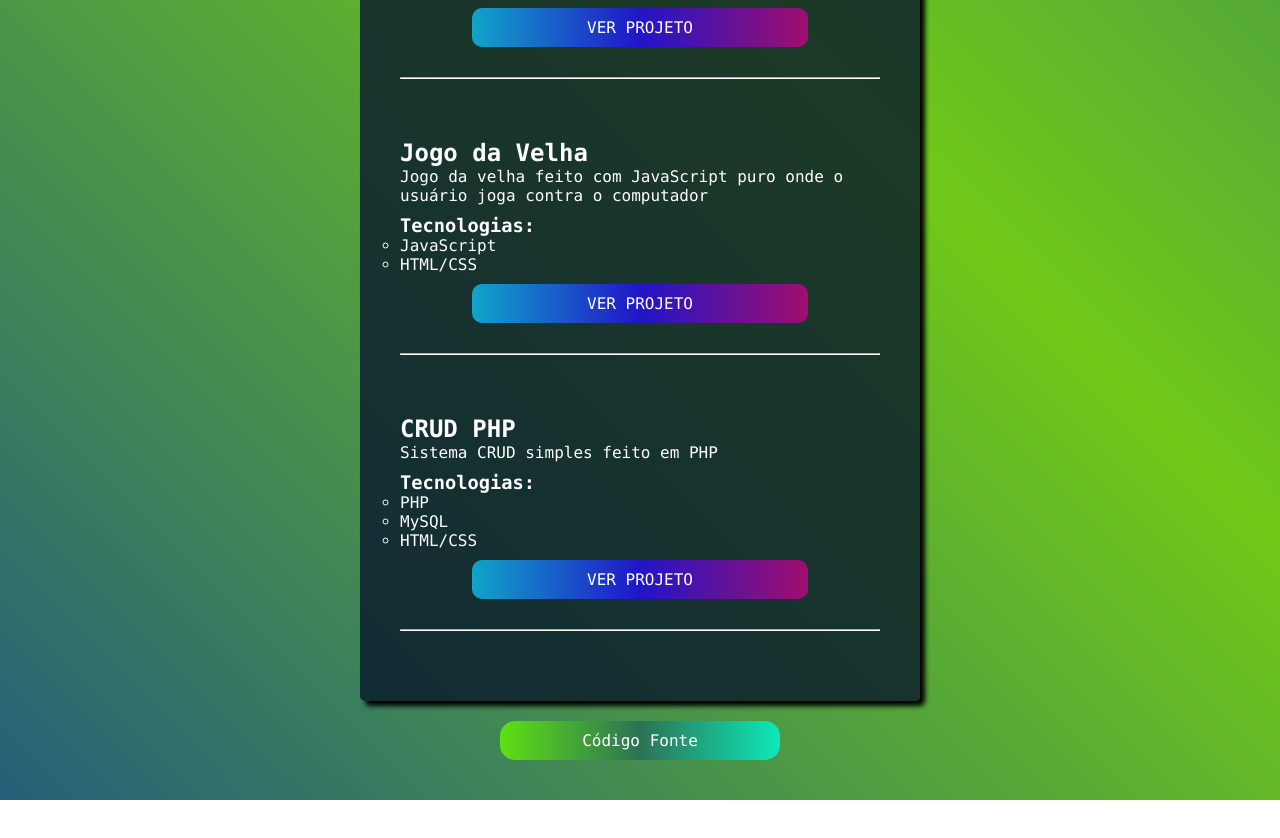
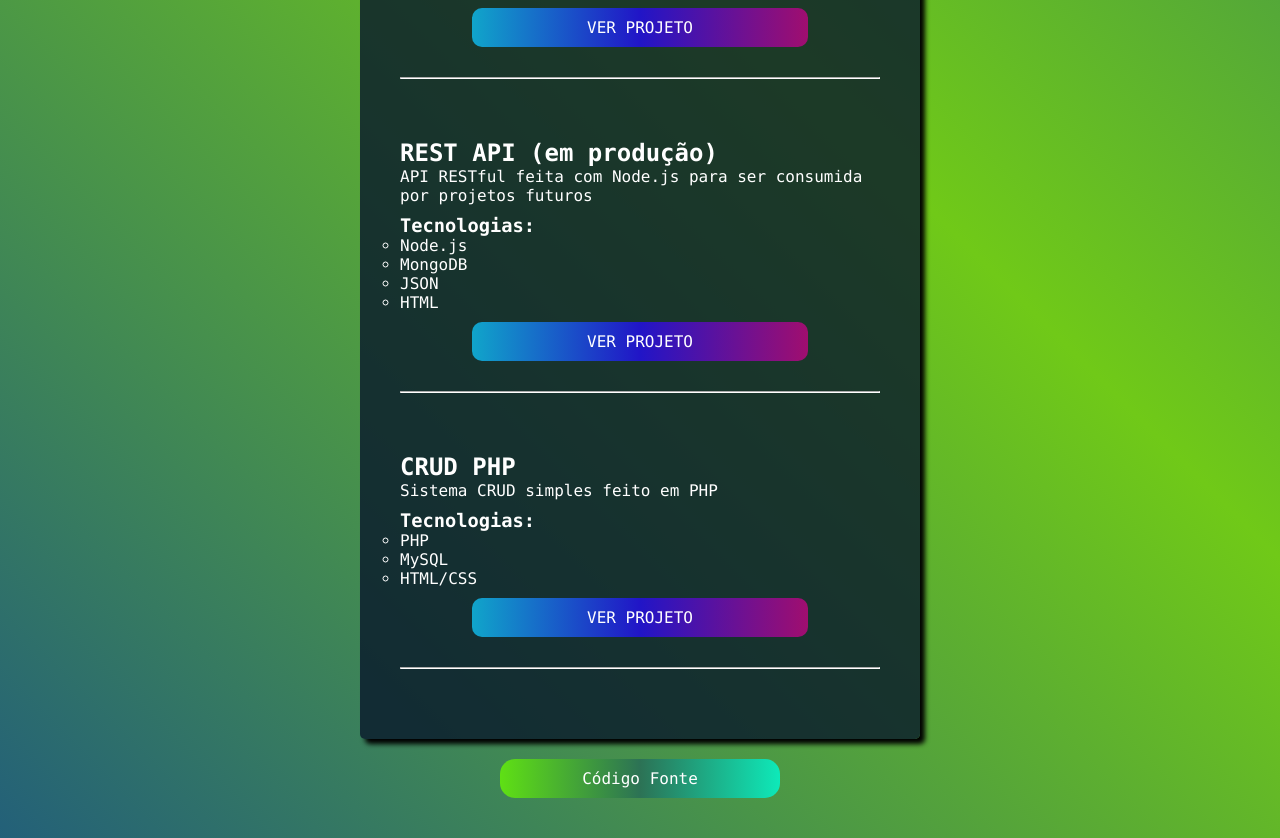
Before and after one commit to yago-amaral/yago-amaral.github.io, a React (Vite) app: page / in a window 1280 px wide. Shown: the part 1000-1838 px from the top of the page. Before the commit the page ends 1800 px from the top, so only its background shows below. Built offline with nearby package versions, Linux system fonts and the light colour scheme.

Commit message:
project added to ProjectList

```diff
--- a/src/App.jsx
+++ b/src/App.jsx
@@ -21,10 +21,10 @@ function App() {
                     link="https://yago-amaral.github.io/todo-react"
                 />
                 <Project
-                    name="Jogo da Velha"
-                    description="Jogo da velha feito com JavaScript puro onde o usuário joga contra o computador"
-                    technologies={["JavaScript", "HTML/CSS"]}
-                    link="https://yago-amaral.github.io/jogo-da-velha"
+                    name="REST API (em produção)"
+                    description="API RESTful feita com Node.js para ser consumida por projetos futuros"
+                    technologies={["Node.js", "MongoDB", "JSON", "HTML"]}
+                    link="https://github.com/yago-amaral/myapi"
                 />
                 <Project
                     name="CRUD PHP"
```
